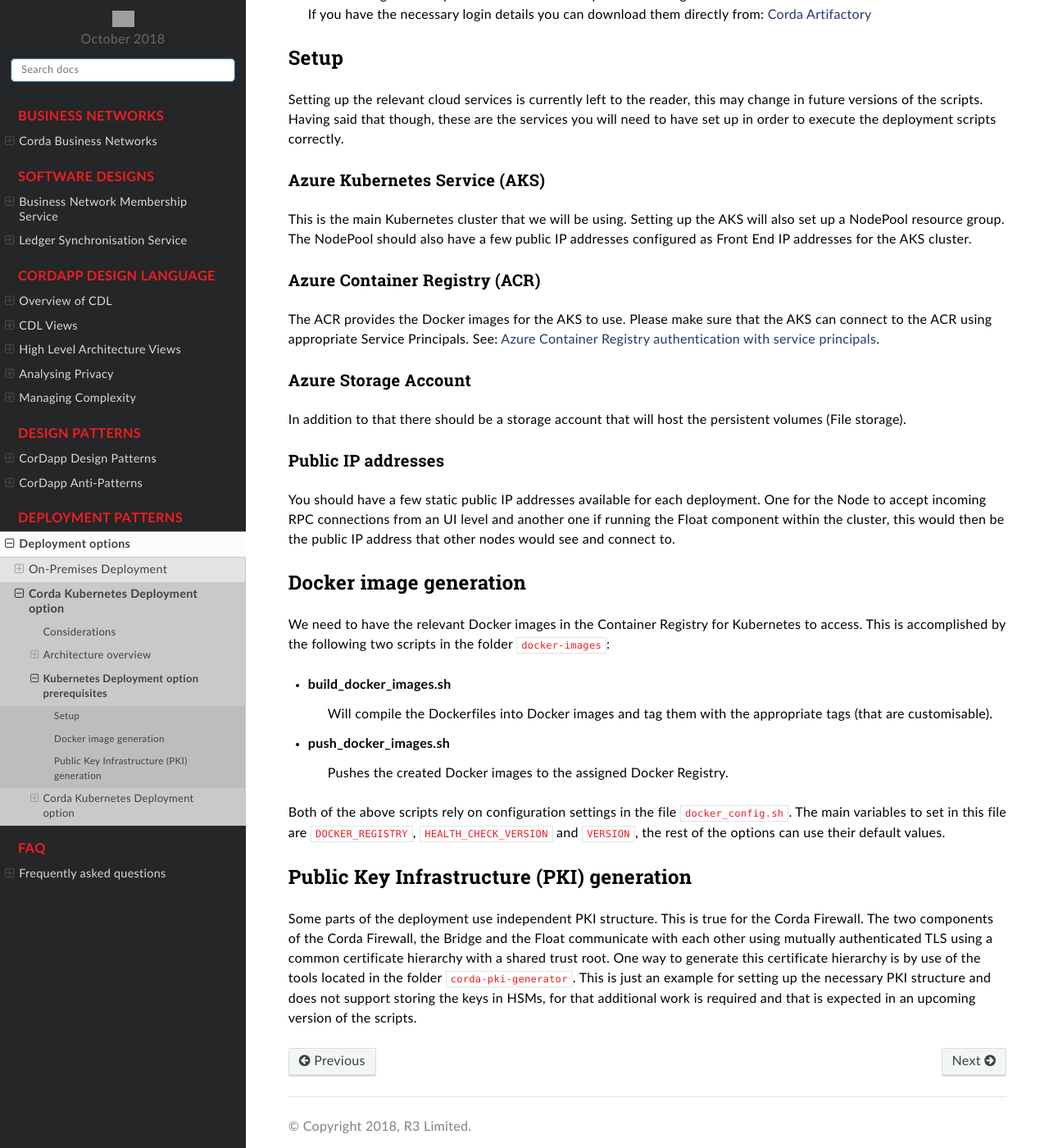
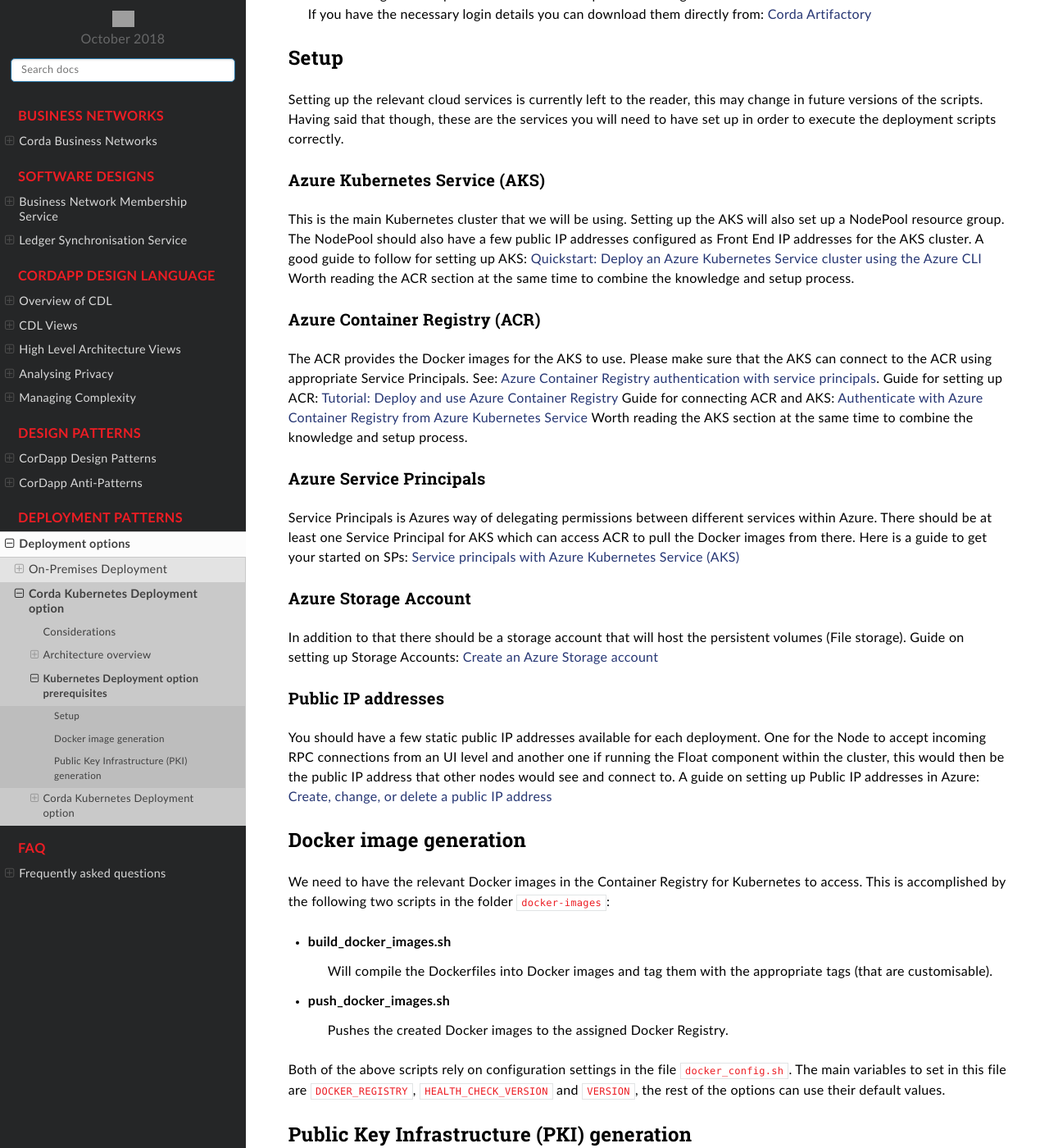
Before and after one commit to corda/corda-solutions, a Sphinx documentation site: the page built from docs/source/deployment/kubernetes/prerequisites.rst, in a window 1280 px wide and 1400 px high, scrolled down 490 px. Shown: the whole window at 82% size. Built offline with Sphinx 7.4.7 and the Read the Docs theme 2.0.0, drawn with Linux system fonts in a browser that asks for light colours; grey boxes are pictures that could not be loaded.

Commit message:
Kubernetes deployment option: Add some helpful links to setting up Azure resources.
+ added .gitignore for build artifacts.
+ added build-docs.sh for compiling docs with Sphinx

```diff
--- a/docs/source/deployment/kubernetes/prerequisites.rst
+++ b/docs/source/deployment/kubernetes/prerequisites.rst
@@ -23,19 +23,36 @@
 
 Azure Kubernetes Service (AKS)
 ------------------------------
+
 This is the main Kubernetes cluster that we will be using. Setting up the AKS will also set up a NodePool resource group. The NodePool should also have a few public IP addresses configured as Front End IP addresses for the AKS cluster.
+A good guide to follow for setting up AKS: `Quickstart: Deploy an Azure Kubernetes Service cluster using the Azure CLI <https://docs.microsoft.com/en-us/azure/aks/kubernetes-walkthrough>`_
+Worth reading the ACR section at the same time to combine the knowledge and setup process.
 
 Azure Container Registry (ACR)
 ------------------------------
+
 The ACR provides the Docker images for the AKS to use. Please make sure that the AKS can connect to the ACR using appropriate Service Principals. See: `Azure Container Registry authentication with service principals <https://docs.microsoft.com/en-us/azure/container-registry/container-registry-auth-service-principal>`_.
+Guide for setting up ACR: `Tutorial: Deploy and use Azure Container Registry <https://docs.microsoft.com/en-us/azure/aks/tutorial-kubernetes-prepare-acr>`_
+Guide for connecting ACR and AKS: `Authenticate with Azure Container Registry from Azure Kubernetes Service <https://docs.microsoft.com/en-us/azure/aks/cluster-container-registry-integration>`_
+Worth reading the AKS section at the same time to combine the knowledge and setup process.
+
+Azure Service Principals
+------------------------
+
+Service Principals is Azures way of delegating permissions between different services within Azure. There should be at least one Service Principal for AKS which can access ACR to pull the Docker images from there.
+Here is a guide to get your started on SPs: `Service principals with Azure Kubernetes Service (AKS) <https://docs.microsoft.com/en-us/azure/aks/kubernetes-service-principal>`_
 
 Azure Storage Account
 ---------------------
+
 In addition to that there should be a storage account that will host the persistent volumes (File storage).
+Guide on setting up Storage Accounts: `Create an Azure Storage account <https://docs.microsoft.com/en-us/azure/storage/common/storage-account-create?tabs=azure-portal>`_
 
 Public IP addresses
 -------------------
+
 You should have a few static public IP addresses available for each deployment. One for the Node to accept incoming RPC connections from an UI level and another one if running the Float component within the cluster, this would then be the public IP address that other nodes would see and connect to.
+A guide on setting up Public IP addresses in Azure: `Create, change, or delete a public IP address <https://docs.microsoft.com/en-us/azure/virtual-network/virtual-network-public-ip-address>`_
 
 Docker image generation
 ~~~~~~~~~~~~~~~~~~~~~~~
```
Also changed, not shown: 2 other files.
